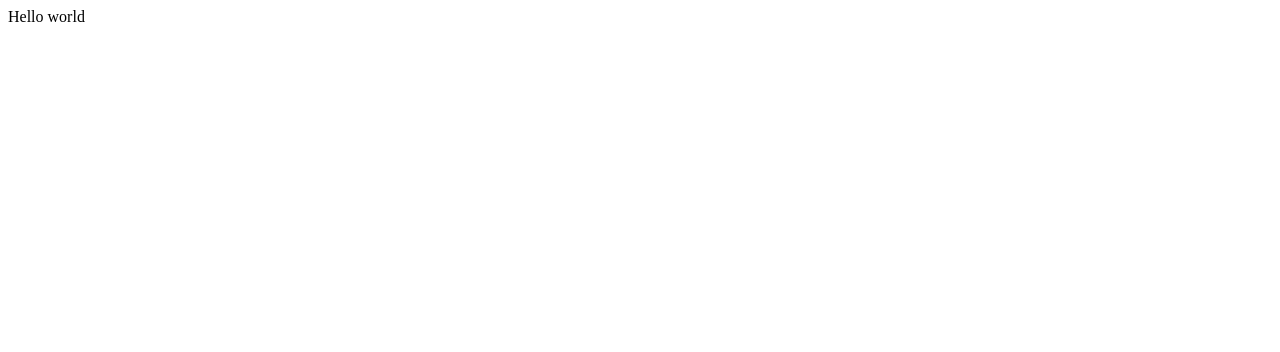
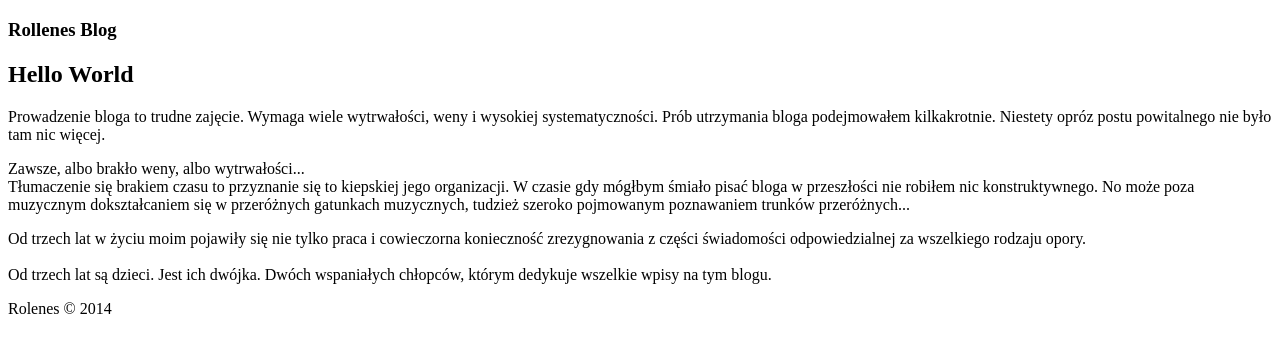
Before and after one commit to rollenes/rollenes.github.io, a plain HTML site: page index.html in a window 1280 px wide. Drawn offline with Linux system fonts and the light colour scheme.

Commit message:
First blog post

```diff
--- a/index.html
+++ b/index.html
@@ -1 +1,42 @@
-Hello world
+<!doctype html>
+<html>
+    <head>
+        <title>Rollenes Blog</title>
+        <meta charset="UTF-8">
+    </head>
+    <body>
+        <header>
+            <h3>Rollenes Blog</h3>
+        </header>
+        <main>
+            <article>
+                <h1>Hello World</h1>
+
+                <p>
+                    Prowadzenie bloga to trudne zajęcie. Wymaga wiele wytrwałości, weny i wysokiej systematyczności.
+                    Prób utrzymania bloga podejmowałem kilkakrotnie. Niestety opróz postu powitalnego nie było
+                    tam nic więcej.
+                </p>
+                <p>
+                    Zawsze, albo brakło weny, albo wytrwałości...
+                    <br>
+                    Tłumaczenie się brakiem czasu to przyznanie się to kiepskiej jego organizacji. W czasie gdy
+                    mógłbym śmiało pisać bloga w przeszłości nie robiłem nic konstruktywnego. No może poza muzycznym
+                    dokształcaniem się  w przeróżnych gatunkach muzycznych, tudzież szeroko pojmowanym poznawaniem
+                    trunków przeróżnych...
+                </p>
+                <p>
+                    Od trzech lat w życiu moim pojawiły się nie tylko praca i cowieczorna konieczność zrezygnowania z
+                    części świadomości odpowiedzialnej za wszelkiego rodzaju opory.  <br>
+                    <br>
+                    Od trzech lat są dzieci. Jest ich dwójka. Dwóch wspaniałych chłopców, którym dedykuje wszelkie
+                    wpisy na tym blogu.
+                </p>
+            </article>
+        </main>
+        <footer>
+            Rolenes &copy; 2014
+        </footer>
+
+    </body>
+</html>
```
